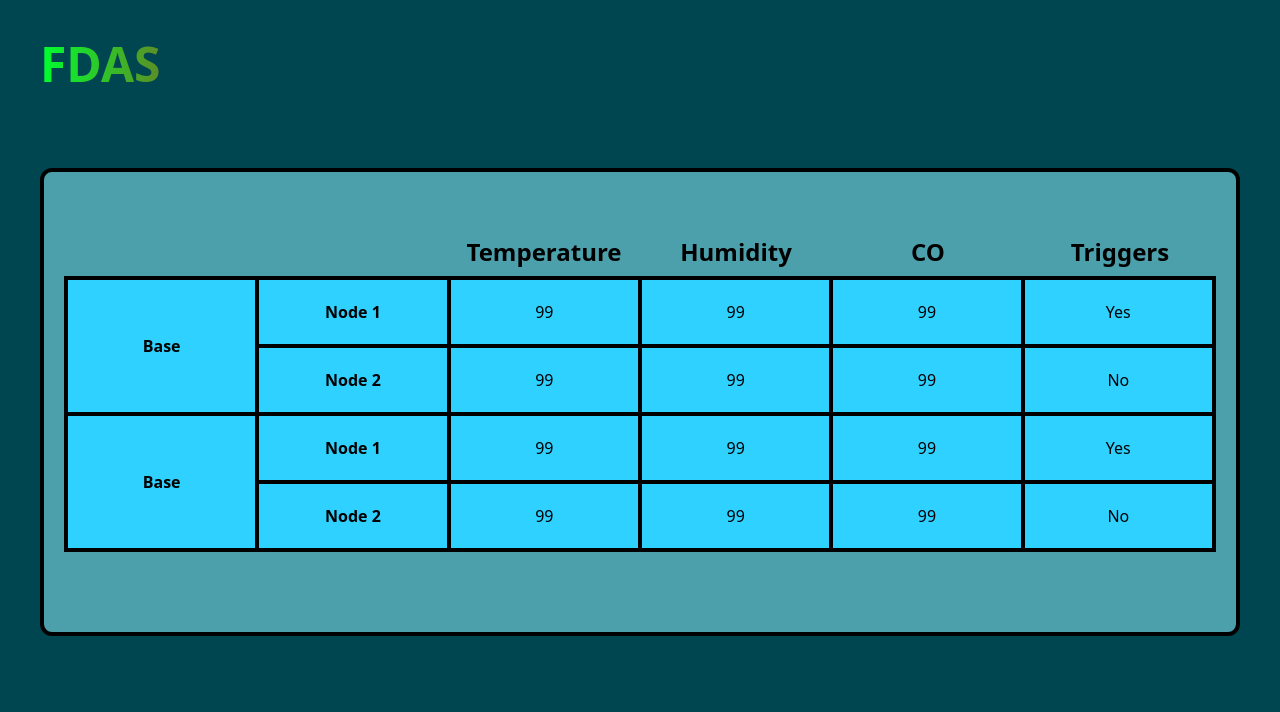
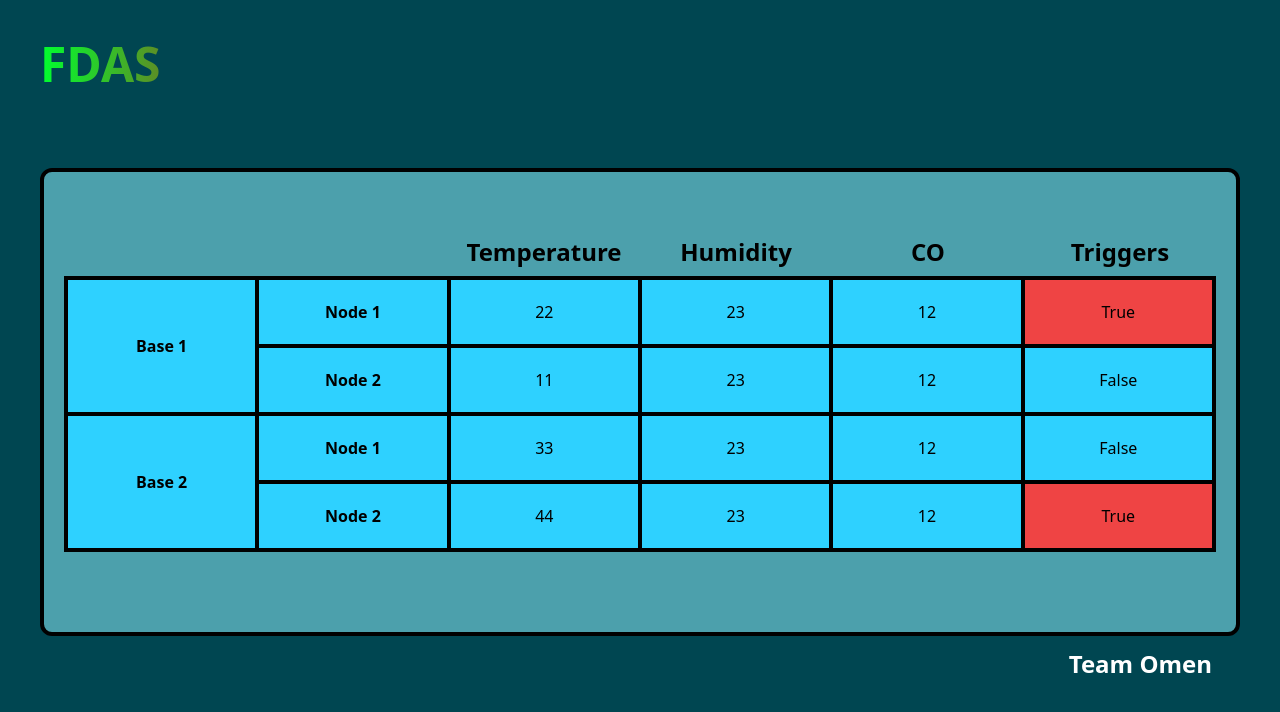
Before and after one commit to Krishna47ak/FDAS, a React (Create React App) app in the folder Frontend/fdas/: page / in a window 1280 px wide. Shown: the top 712 px of the page. Built offline with nearby package versions, Linux system fonts and the light colour scheme.

Commit message:
Updated UI and added functionality to Home screen

```diff
--- a/Frontend/fdas/src/components/Splash.js
+++ b/Frontend/fdas/src/components/Splash.js
@@ -8,7 +8,7 @@ const Splash = () => {
             transition={{ duration: 3, delay: 0.2 }}
             className="p-10 h-screen flex justify-center items-center text-center flex-col"
         >
-            <div className='flex text-[15rem] text-[#00f2ffd4] font-bold space-x-2' >
+            <div className='flex text-[15rem] font-bold space-x-2' >
                 <motion.div
                     variants={{
                         hidden: { opacity: 0, y: 200 },
@@ -17,6 +17,7 @@ const Splash = () => {
                     initial="hidden"
                     animate="visible"
                     transition={{ duration: 0.5, delay: 0.3 }}
+                    className='text-transparent bg-clip-text bg-gradient-to-r from-purple-700 to-blue-600'
                 >
                     F.
                 </motion.div>
@@ -28,6 +29,7 @@ const Splash = () => {
                     initial="hidden"
                     animate="visible"
                     transition={{ duration: 0.5, delay: 0.5 }}
+                    className='text-transparent bg-clip-text bg-gradient-to-r from-purple-700 to-blue-600'
                 >
                     D.
                 </motion.div>
@@ -39,6 +41,7 @@ const Splash = () => {
                     initial="hidden"
                     animate="visible"
                     transition={{ duration: 0.5, delay: 0.7 }}
+                    className='text-transparent bg-clip-text bg-gradient-to-r from-purple-700 to-blue-600'
                 >
                     A.
                 </motion.div>
@@ -50,12 +53,13 @@ const Splash = () => {
                     initial="hidden"
                     animate="visible"
                     transition={{ duration: 0.5, delay: 0.9 }}
+                    className='text-transparent bg-clip-text bg-gradient-to-r from-purple-700 to-blue-600'
                 >
                     S.
                 </motion.div>
             </div>
             <motion.div
-                animate={{ opacity: [0.5, 1] }}
+                animate={{ opacity: [0.5, 1], scale: [0,1,0.9,1] }}
                 transition={{ duration: 2, delay: 0.9 }}
                 className='mt-32 text-5xl font-bold text-[#69cf66] font-mono'
             >
--- a/Frontend/fdas/src/components/SplashRows.js
+++ b/Frontend/fdas/src/components/TableRows.js
@@ -1,58 +1,58 @@
 import { useEffect, useRef, useState } from 'react'
 
-const SplashRows = () => {
-    const [number, setNumber] = useState(0)
+const TableRows = ({ data }) => {
+    // const [number, setNumber] = useState(0)
 
 
-    useEffect(() => {
-        const counter = setInterval(() => {
-            setNumber(number + 1)
-        }, 10)
-        if (number === 99) {
-            clearInterval(counter)
-        }
-        return () => {
-            clearInterval(counter)
-        }
-    })
+    // useEffect(() => {
+    //     const counter = setInterval(() => {
+    //         setNumber(number + 1)
+    //     }, 10)
+    //     if (number === 99) {
+    //         clearInterval(counter)
+    //     }
+    //     return () => {
+    //         clearInterval(counter)
+    //     }
+    // })
 
     return (
         <div className='grid grid-cols-6 text-center w-full' >
             <div className='bg-[#2ed1ff] font-bold p-5 border-2 border-black row-span-2 flex justify-center items-center ' >
-                Base
+                {data?.name}
             </div>
             <div className='bg-[#2ed1ff] font-semibold p-5 border-2 border-black' >
                 Node 1
             </div>
             <div className='bg-[#2ed1ff] p-5 border-2 border-black' >
-                {number}
+                {data?.node1?.temp}
             </div>
             <div className='bg-[#2ed1ff] p-5 border-2 border-black' >
-                {number}
+                {data?.node1?.hum}
             </div>
             <div className='bg-[#2ed1ff] p-5 border-2 border-black' >
-                {number}
+                {data?.node1?.co}
             </div>
-            <div className='bg-[#2ed1ff] p-5 border-2 border-black' >
-                Yes
+            <div className={`${ data?.node1?.trigger ? 'bg-red-500' : 'bg-[#2ed1ff]'} p-5 border-2 border-black`} >
+                {data?.node1?.trigger ? "True" : "False"}
             </div>
             <div className='bg-[#2ed1ff] font-semibold p-5 border-2 border-black' >
                 Node 2
             </div>
             <div className='bg-[#2ed1ff] p-5 border-2 border-black' >
-                {number}
+                {data?.node2?.temp}
             </div>
             <div className='bg-[#2ed1ff] p-5 border-2 border-black' >
-                {number}
+                {data?.node2?.hum}
             </div>
             <div className='bg-[#2ed1ff] p-5 border-2 border-black' >
-                {number}
+                {data?.node2?.co}
             </div>
-            <div className='bg-[#2ed1ff] p-5 border-2 border-black' >
-                No
+            <div className={`${ data?.node2?.trigger ? 'bg-red-500' : 'bg-[#2ed1ff]'} p-5 border-2 border-black`} >
+            {data?.node2?.trigger ? "True" : "False"}
             </div>
         </div>
     )
 }
 
-export default SplashRows
+export default TableRows
--- a/Frontend/fdas/src/screens/Home.js
+++ b/Frontend/fdas/src/screens/Home.js
@@ -2,7 +2,7 @@ import { useState } from 'react'
 import Splash from '../components/Splash'
 import { createFdas } from '../store/actions/fdas'
 import { connect } from 'react-redux'
-import SplashRows from '../components/SplashRows'
+import TableRows from '../components/TableRows'
 import { motion } from 'framer-motion'
 
 const Home = ({ createFdas }) => {
@@ -21,12 +21,50 @@ const Home = ({ createFdas }) => {
         createFdas(temp, humidity, co, triggers)
     };
 
+    const data = [
+        [
+            {
+                name: 'Base 1',
+                node1: {
+                    temp: 22,
+                    hum: 23,
+                    co: 12,
+                    trigger: true
+                },
+                node2: {
+                    temp: 11,
+                    hum: 23,
+                    co: 12,
+                    trigger: false
+                },
+            },
+            {
+                name: 'Base 2',
+                node1: {
+                    temp: 33,
+                    hum: 23,
+                    co: 12,
+                    trigger: false
+                },
+                node2: {
+                    temp: 44,
+                    hum: 23,
+                    co: 12,
+                    trigger: true
+                },
+            },
+
+        ]
+    ]
+
+    // console.log(data[0]);
+
     return (
         <>
             {screen ? (
                 <div className="p-10 h-screen bg-[#004651]" >
                     <p className='text-5xl font-bold text-transparent bg-clip-text bg-gradient-to-r from-[#00ff2f] from-0%  to-red-700 to-20% ' >FDAS</p>
-                    <div className='mt-20 bg-[#4ca0ac] rounded-xl border-4 border-black p-5 py-16 pb-20' >
+                    <div className='relative mt-20 bg-[#4ca0ac] rounded-xl border-4 border-black p-5 py-16 pb-20' >
                         <div className='grid grid-cols-6 mb-2 text-center' >
                             <p className='col-start-3 text-2xl font-bold ' >Temperature</p>
                             <p className='text-2xl font-bold ' >Humidity</p>
@@ -34,8 +72,12 @@ const Home = ({ createFdas }) => {
                             <p className='text-2xl font-bold ' >Triggers</p>
                         </div>
                         <div className='border-2 border-black' >
-                            <SplashRows />
-                            <SplashRows />
+                            {data[0].map((base) => {
+                                return <TableRows key={base?.name} data={base} />
+                            })}
+                        </div>
+                        <div className='absolute -bottom-12 right-6 text-white font-bold text-2xl' >
+                            Team Omen
                         </div>
                     </div>
                 </div>
```
